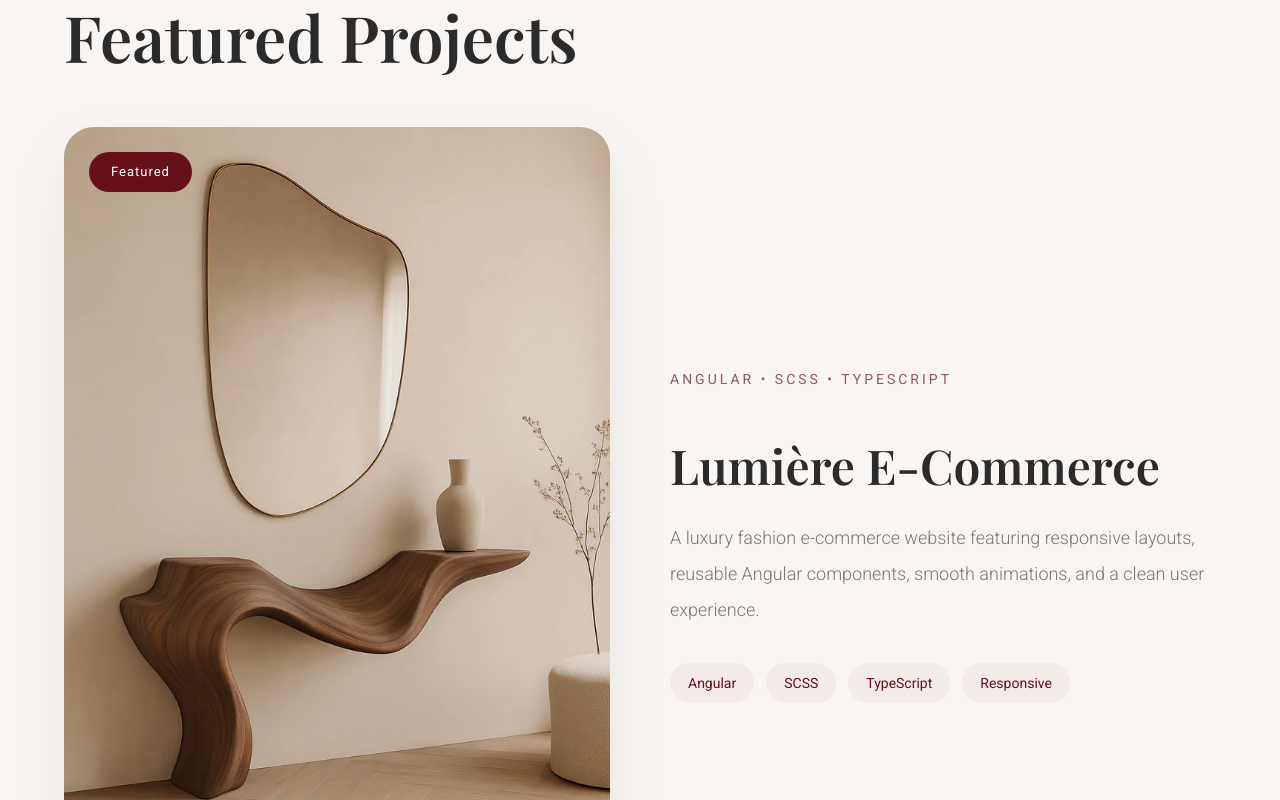
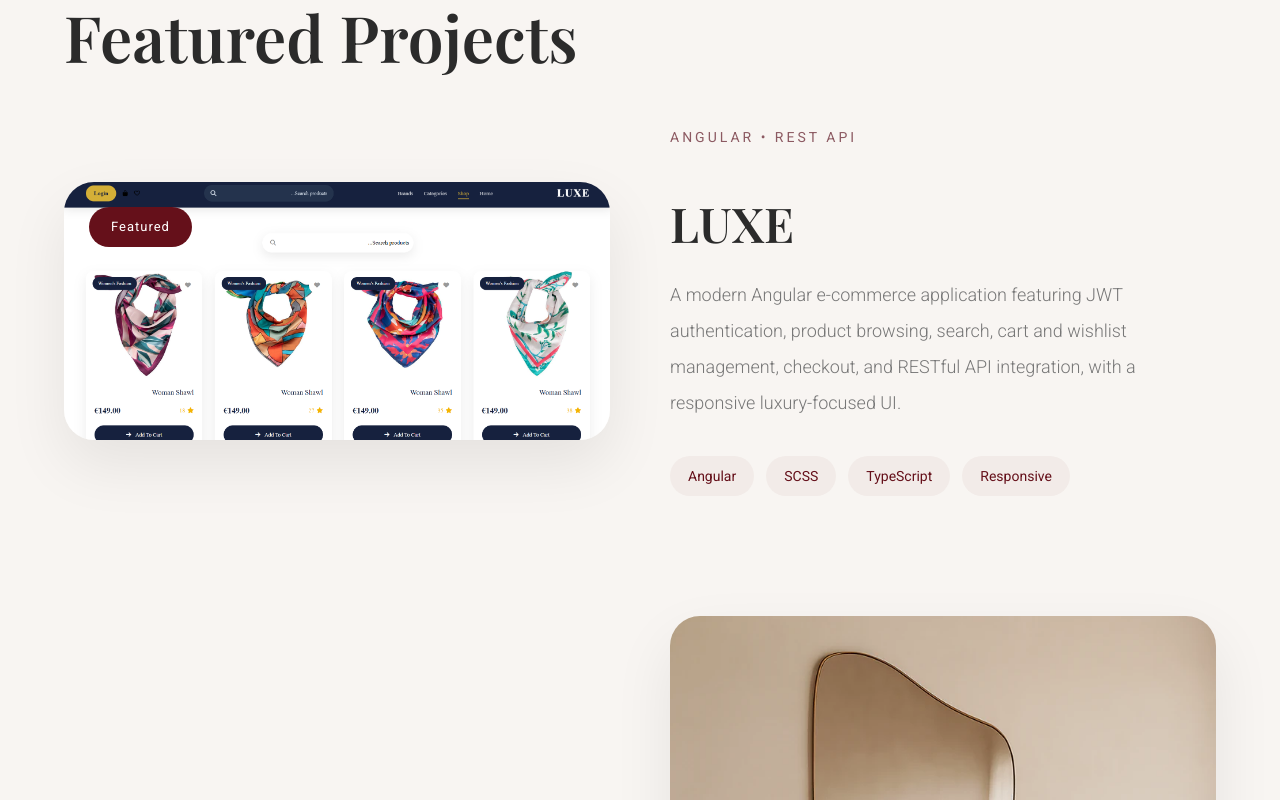
Before and after one commit to reham-ayad/portfolio, an Angular app: page / in a window 1280 px wide. Shown: the part 3580-4380 px from the top of the page. Built offline with nearby package versions, Linux system fonts and the light colour scheme.

Commit message:
add Luxe project

```diff
--- a/src/app/features/home/contact/contact.scss
+++ b/src/app/features/home/contact/contact.scss
@@ -255,13 +255,21 @@
 
 .contact-card h3 {
 
-  font-size: 2.2rem;
+  font-family: "Playfair Display", serif;
+
+  font-size: clamp(2rem, 4vw, 2.6rem);
+
+  font-weight: 600;
+
+  line-height: 1.35;
+
+  letter-spacing: -0.03em;
 
   color: #2B2B2B;
 
-  font-family: "Playfair Display", serif;
+  margin-bottom: 24px;
 
-  margin-bottom: 20px;
+  max-width: 420px;
 }
 
 .contact-card p {
--- a/src/app/features/home/projects/projects.html
+++ b/src/app/features/home/projects/projects.html
@@ -25,13 +25,13 @@
       <div class="project-image">
 
         <img
-        src="images/Flow 🌊.webp"
-          alt="E-Commerce">
+        src="images/LUXE.png"
+          alt="LUXE E-Commerce">
 
         <div class="overlay">
 
           <a
-            href="https://your-demo-link.com"
+            href="https://luxe-project-beta.vercel.app/"
             target="_blank"
             class="overlay-btn">
 
@@ -40,7 +40,7 @@
           </a>
 
           <a
-            href="https://github.com/yourrepo"
+            href="https://github.com/reham-ayad/E-Commerce"
             target="_blank"
             class="overlay-btn secondary">
 
@@ -62,21 +62,20 @@
 
         <span class="project-category">
 
-          Angular • SCSS • TypeScript
+          Angular • REST API
 
         </span>
 
         <h3>
 
-          Lumière E-Commerce
+          LUXE
 
         </h3>
 
         <p>
 
-          A luxury fashion e-commerce website featuring responsive layouts,
-          reusable Angular components, smooth animations, and a clean user
-          experience.
+          A modern Angular e-commerce application featuring JWT authentication, product browsing, search, cart and wishlist management, checkout, and RESTful API integration, with a responsive luxury-focused UI.
+
 
         </p>
 
```
Also changed, not shown: public/images/LUXE.png (added).
